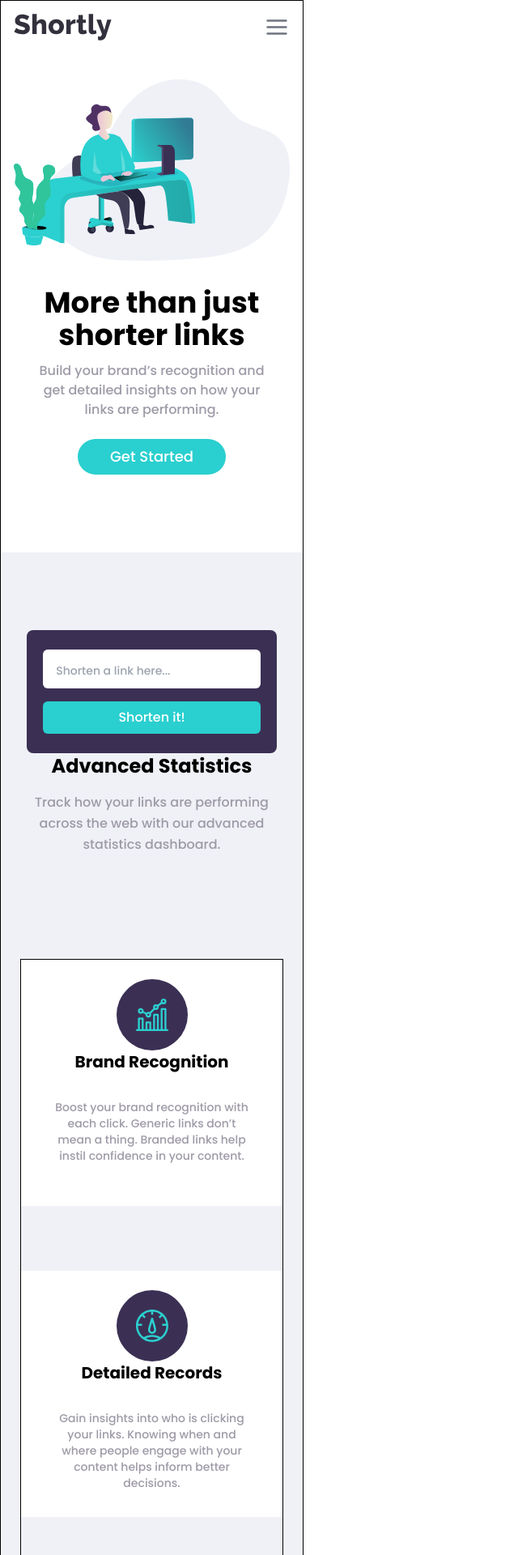
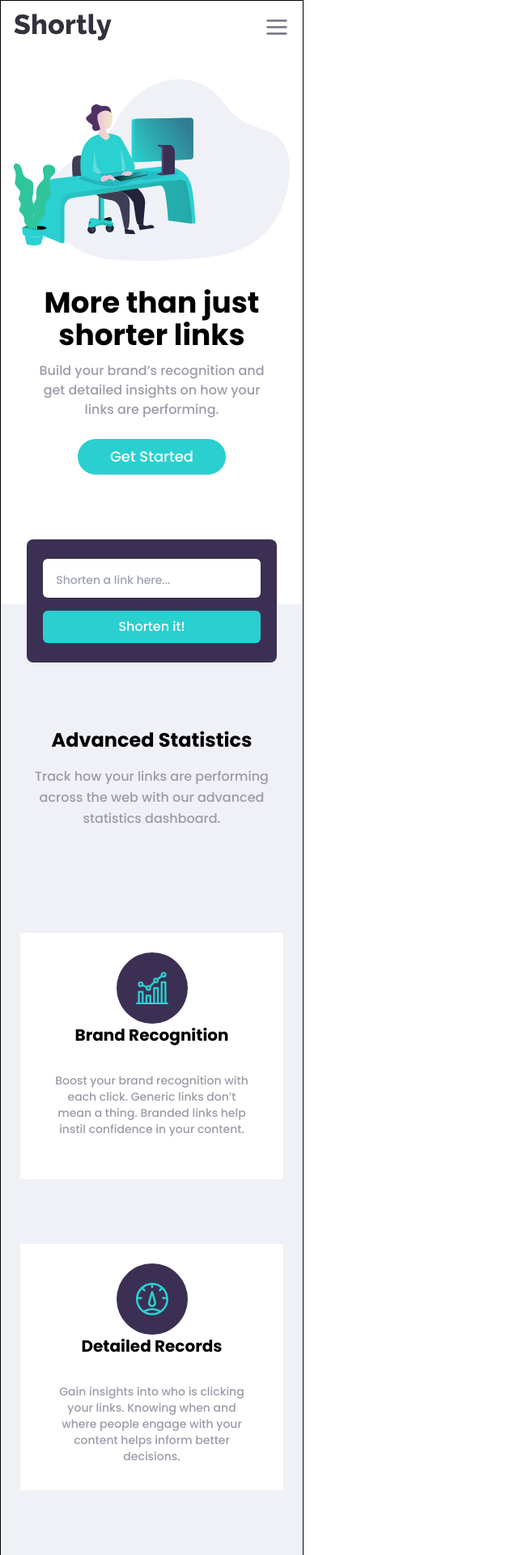
Before and after one commit to Brian-Lin-2/frontend-mentor-url-shortener, a React (Vite) app: page / in a window 1280 px wide. Shown: the top 1920 px of the page at 81% size, without its empty margins (0-640 px from the left). Built offline with nearby package versions, Linux system fonts and the light colour scheme.

Commit message:
Fix Shorten positioning

```diff
--- a/src/components/Body.jsx
+++ b/src/components/Body.jsx
@@ -23,7 +23,7 @@ export default function Body() {
 
   return (
     <>
-      <div className="bg-gray py-24">
+      <div className="bg-gray pb-24">
         <Shorten />
 
         <div className="mx-6 text-center mb-32">
@@ -34,7 +34,7 @@ export default function Body() {
           </p>
         </div>
 
-        <div className="border grid grid-cols-1 grid-rows-3 gap-20 mx-6">
+        <div className="grid grid-cols-1 grid-rows-3 gap-20 mx-6">
           {info.map((info) => {
             return (
               <InfoCard
--- a/src/components/Header.jsx
+++ b/src/components/Header.jsx
@@ -1,6 +1,6 @@
 export default function Header() {
   return (
-    <div className="p-4 mb-20">
+    <div className="p-4 pb-20 mb-20">
       <div className="flex justify-between mb-12">
         <img src="./images/logo.svg" alt="shortly" />
         <img className="w-8" src="./images/icon-hamburger.svg" alt="" />
--- a/src/components/body/Shorten.jsx
+++ b/src/components/body/Shorten.jsx
@@ -1,6 +1,6 @@
 export default function Shorten() {
   return (
-    <form className="flex flex-col items-center bg-dark-violet mx-8 py-6 px-2 rounded-lg">
+    <form className="flex flex-col items-center bg-dark-violet mx-8 py-6 px-2 rounded-lg relative bottom-20">
       <input
         className="outline-none w-11/12 mb-4 rounded-md p-4 pb-3 text-sm"
         type="text"
```
